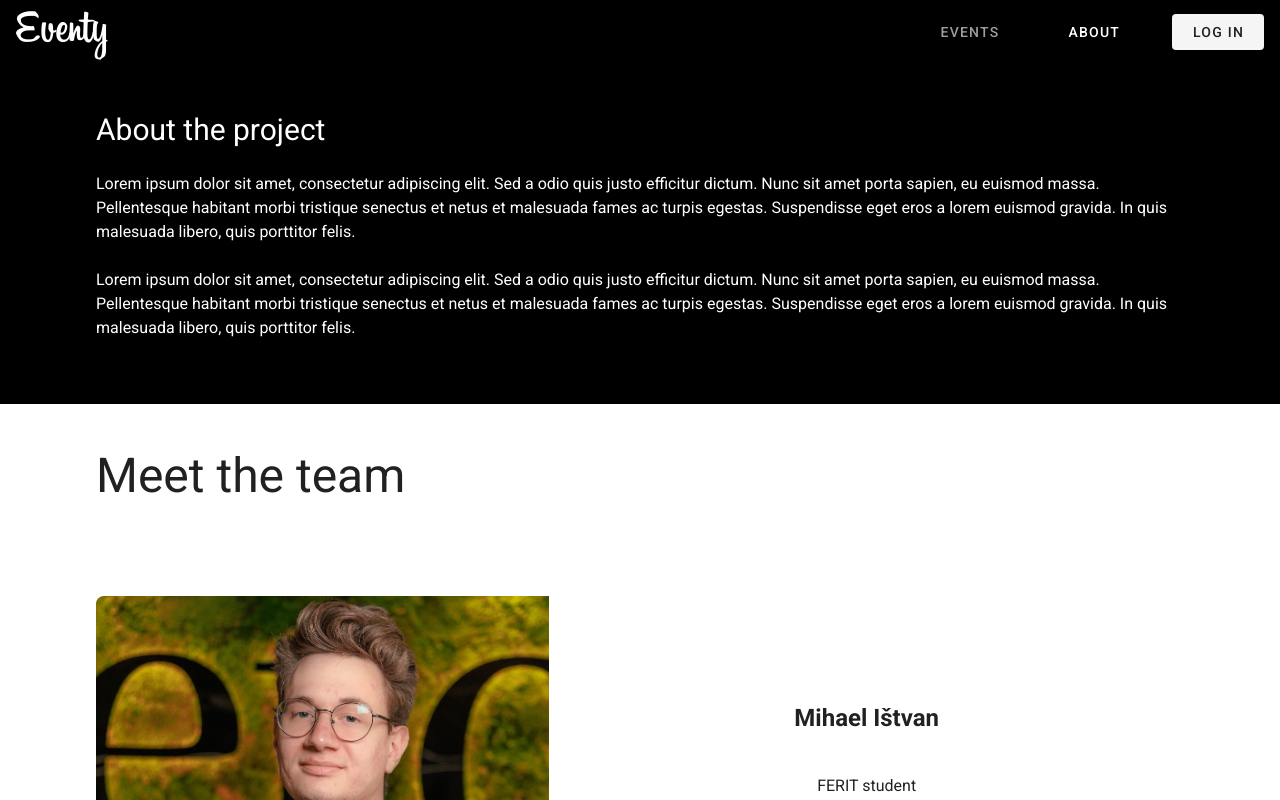
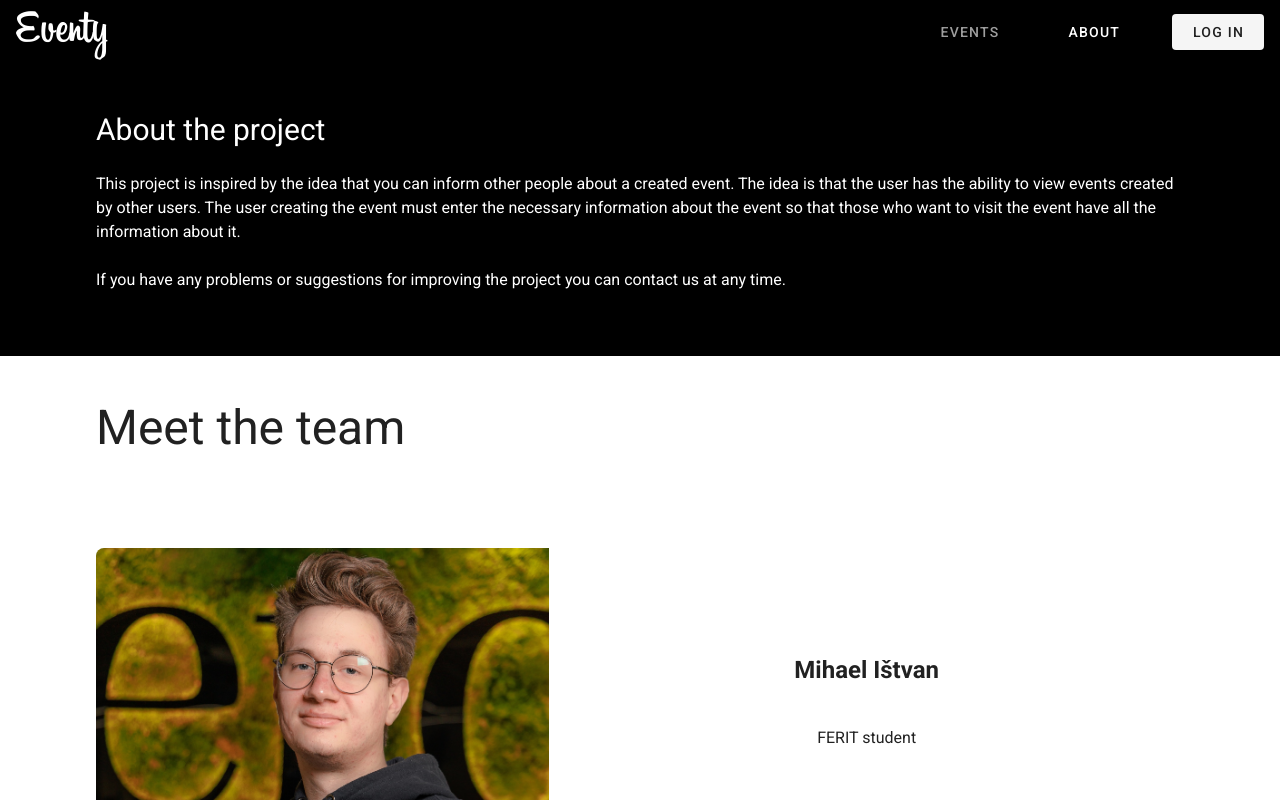
Before and after one commit to ferit-nezz/web-projekt, a Nuxt app: page /about in a window 1280 px wide. Shown: the top 800 px of the page. Built offline with nearby package versions, Linux system fonts and the light colour scheme.

Commit message:
changed about page description

```diff
--- a/pages/about/index.vue
+++ b/pages/about/index.vue
@@ -6,20 +6,17 @@
         <p
           class="mt-6 sm:mt-8 font-pangram-regular ptext-small text-text prose"
         >
-          Lorem ipsum dolor sit amet, consectetur adipiscing elit. Sed a odio
-          quis justo efficitur dictum. Nunc sit amet porta sapien, eu euismod
-          massa. Pellentesque habitant morbi tristique senectus et netus et
-          malesuada fames ac turpis egestas. Suspendisse eget eros a lorem
-          euismod gravida. In quis malesuada libero, quis porttitor felis.
+          This project is inspired by the idea that you can inform other people
+          about a created event. The idea is that the user has the ability to
+          view events created by other users. The user creating the event must
+          enter the necessary information about the event so that those who want
+          to visit the event have all the information about it.
         </p>
         <p
           class="mt-6 sm:mt-8 font-pangram-regular ptext-small text-text prose"
         >
-          Lorem ipsum dolor sit amet, consectetur adipiscing elit. Sed a odio
-          quis justo efficitur dictum. Nunc sit amet porta sapien, eu euismod
-          massa. Pellentesque habitant morbi tristique senectus et netus et
-          malesuada fames ac turpis egestas. Suspendisse eget eros a lorem
-          euismod gravida. In quis malesuada libero, quis porttitor felis.
+          If you have any problems or suggestions for improving the project you
+          can contact us at any time.
         </p>
       </div>
     </div>
```
